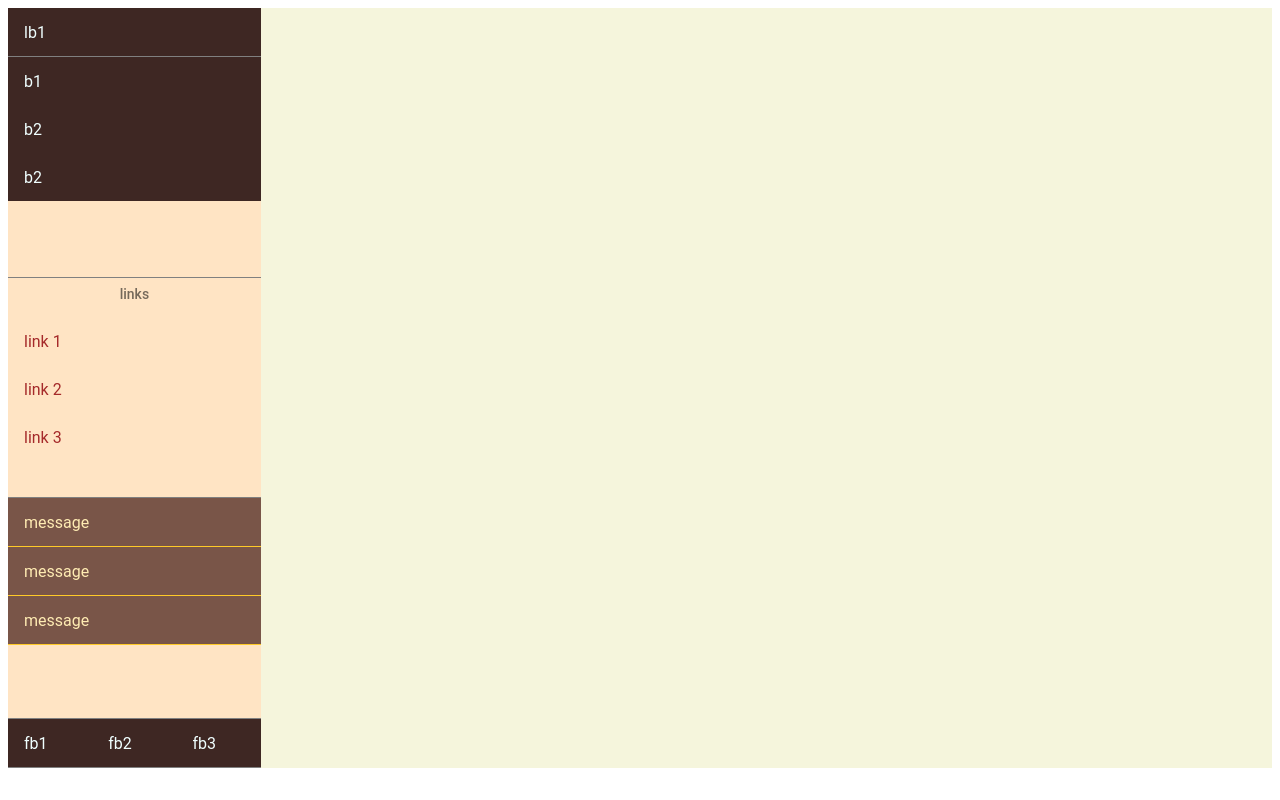
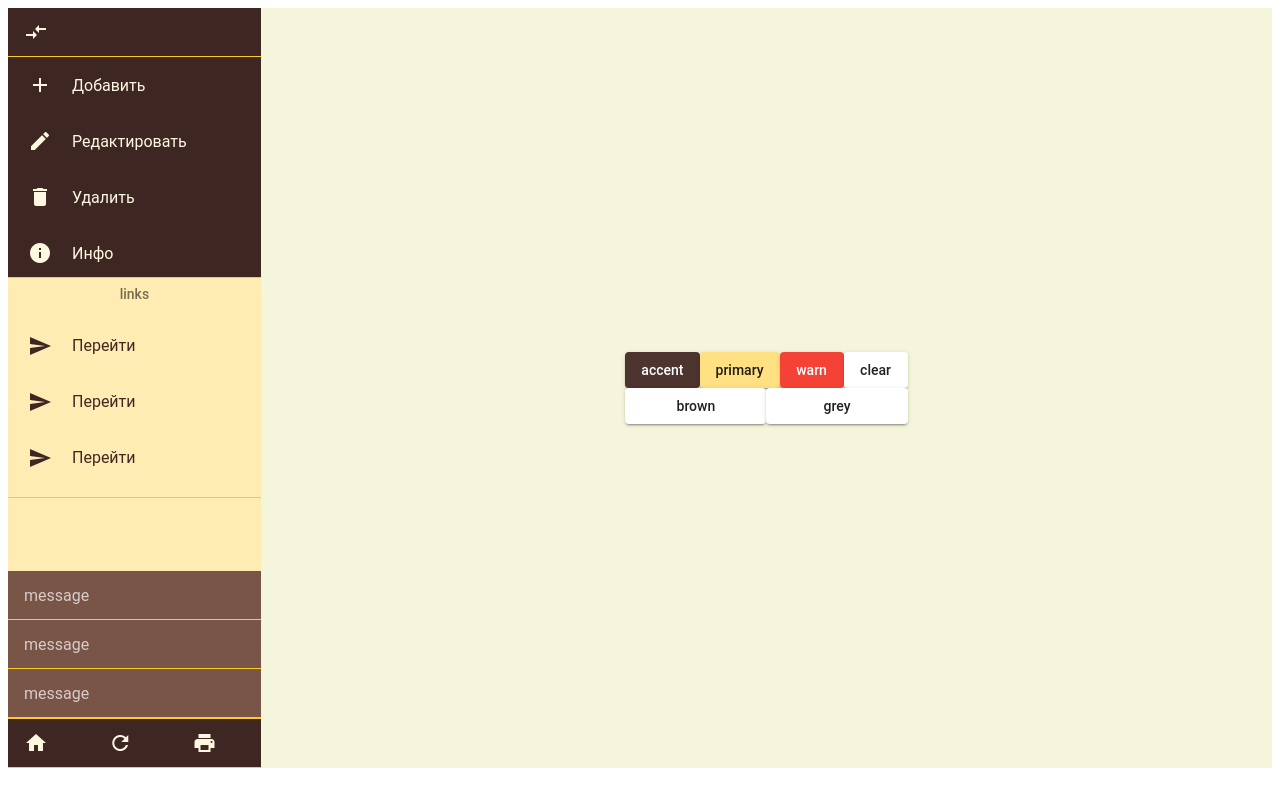
Before and after one commit to PavelShvykyj/mat-components, an Angular app: page / in a window 1280 px wide. Built offline with nearby package versions, Linux system fonts and the light colour scheme.

Commit message:
multy theme add

```diff
--- a/angular.json
+++ b/angular.json
@@ -27,7 +27,7 @@
               "src/assets"
             ],
             "styles": [
-              "src/styles.sass"
+              "src/styles.scss"
             ],
             "scripts": [],
             "es5BrowserSupport": true
--- a/src/app/app.component.html
+++ b/src/app/app.component.html
@@ -1,9 +1,13 @@
 
 <div fxLayout="row"
-     fxLayoutAlign="start stretch" class="container">
+     fxLayoutAlign="start stretch"
+     class="container"
+     [ngClass]="{'brown-theme': themes['brown'],
+                   'grey-theme': themes['grey']}">
+
 
      <!-- PANEL  -->
-     <div fxFlex="1 0 20%"
+     <div [fxFlex]="GetPanelFlexOption()"
           fxFlexFill
           class="panel"
           fxLayout="column"
@@ -13,13 +17,14 @@
         <!-- HEADER (litle butons) -->
         <mat-action-list fxFlex="1 0 "
              fxFlexFill
-             fxLayout="row-reverse"
-             fxLayoutAlign="start start"
+             fxLayout="row"
+             fxLayoutAlign="end end"
              class="panel-item pt-0">
+             <button mat-list-item fxFlex="1  " class="dark" (click)="ChangeExpandedPanel()">  <mat-icon>compare_arrows</mat-icon> </button>
 
 
-            <button mat-list-item class="dark"> lb1 </button>
         </mat-action-list>
+
 
         <!-- BUTTONS  -->
         <mat-action-list fxFlex="10 0 "
@@ -28,23 +33,19 @@
 
              class="panel-item scrollable pt-0">
 
-            <button fxFlex="1 0 1fr" mat-list-item class="dark"> b1 </button>
-            <button fxFlex="1 0 1fr" mat-list-item class="dark"> b2 </button>
-            <button fxFlex="1 0 1fr" mat-list-item class="dark"> b2 </button>
+             <button fxFlex="1 0 1fr" mat-list-item class="dark"> <mat-icon mat-list-icon>add</mat-icon> <span mat-line *ngIf="panelExpanded"> Добавить </span> </button>
 
 
+            <button fxFlex="1 0 1fr" mat-list-item class="dark"> <mat-icon mat-list-icon>edit</mat-icon> <span mat-line *ngIf="panelExpanded"> Редактировать </span> </button>
+            <button fxFlex="1 0 1fr" mat-list-item class="dark"> <mat-icon mat-list-icon>delete</mat-icon> <span mat-line *ngIf="panelExpanded"> Удалить </span> </button>
+            <button fxFlex="1 0 1fr" mat-list-item class="dark"> <mat-icon mat-list-icon>info</mat-icon> <span mat-line *ngIf="panelExpanded"> Инфо </span> </button>
+            <button fxFlex="1 0 1fr" mat-list-item class="dark"> <mat-icon mat-list-icon>info</mat-icon> <span mat-line *ngIf="panelExpanded"> Инфо </span> </button>
+            <button fxFlex="1 0 1fr" mat-list-item class="dark"> <mat-icon mat-list-icon>info</mat-icon> <span mat-line *ngIf="panelExpanded"> Инфо </span> </button>
+            <button fxFlex="1 0 1fr" mat-list-item class="dark"> <mat-icon mat-list-icon>info</mat-icon> <span mat-line *ngIf="panelExpanded"> Инфо </span> </button>
+            <button fxFlex="1 0 1fr" mat-list-item class="dark"> <mat-icon mat-list-icon>info</mat-icon> <span mat-line  *ngIf="panelExpanded"> Инфо </span> </button>
+        </mat-action-list>
 
 
-
-        </mat-action-list>
-
-        <!-- LINKS  -->
-        <!--<div
-             fxFlex="9 0 "
-             fxFlexFill
-             fxLayout="column"
-             fxLayoutAlign="start center"
-             class="panel-item scrollable">-->
 
         <mat-nav-list
             fxFlex="10 0 "
@@ -54,18 +55,24 @@
             class="panel-item scrollable pt-0">
 
             <h3 mat-subheader>links</h3>
-            <a fxFlex="1 0 1fr" mat-list-item class="primary"> link 1</a>
-            <a fxFlex="1 0 1fr" mat-list-item class="primary"> link 2</a>
-            <a fxFlex="1 0 1fr" mat-list-item class="primary"> link 3</a>
+            <a fxFlex="1 0 1fr" mat-list-item class="primary"> <mat-icon mat-list-icon>send</mat-icon> <span mat-line  *ngIf="panelExpanded"> Перейти  </span></a>
+            <a fxFlex="1 0 1fr" mat-list-item class="primary"> <mat-icon mat-list-icon>send</mat-icon> <span mat-line  *ngIf="panelExpanded"> Перейти  </span></a>
+            <a fxFlex="1 0 1fr" mat-list-item class="primary"> <mat-icon mat-list-icon>send</mat-icon> <span mat-line  *ngIf="panelExpanded"> Перейти  </span></a>
+            <a fxFlex="1 0 1fr" mat-list-item class="primary"> <mat-icon mat-list-icon>send</mat-icon> <span mat-line  *ngIf="panelExpanded"> Перейти  </span></a>
+            <a fxFlex="1 0 1fr" mat-list-item class="primary"> <mat-icon mat-list-icon>send</mat-icon> <span mat-line  *ngIf="panelExpanded"> Перейти  </span></a>
+            <a fxFlex="1 0 1fr" mat-list-item class="primary"> <mat-icon mat-list-icon>send</mat-icon> <span mat-line  *ngIf="panelExpanded"> Перейти  </span></a>
+
         </mat-nav-list>
 
 
 
         <!-- MESSAGES  -->
-        <mat-list fxFlex="10 0 "
+        <mat-list
+             *ngIf="panelExpanded"
+             fxFlex="10 0 "
              fxFlexFill
              fxLayout="column"
-             fxLayoutAlign="start center"
+             fxLayoutAlign="end center"
 
              class="panel-item scrollable pt-0">
              <mat-list-item class="secondry"> message </mat-list-item>
@@ -76,22 +83,37 @@
 
 
         <!-- FOOTER (atle butons)  -->
-        <mat-action-list fxFlex="1 0 "
+        <mat-action-list [fxFlex]="GetFooterFlexOption()"
              fxFlexFill
-             fxLayout="row"
+             [fxLayout]="GetLitleButtonsLayout()"
              fxLayoutAlign="end end"
-
              class="panel-item pt-0">
-            <button mat-list-item fxFlex="1  " class="dark"> fb1 </button>
-            <button mat-list-item fxFlex="1  " class="dark"> fb2 </button>
-            <button mat-list-item fxFlex="1  " class="dark"> fb3 </button>
+            <button mat-list-item fxFlex="1  " class="dark"> <mat-icon>home</mat-icon> </button>
+            <button mat-list-item fxFlex="1  " class="dark"> <mat-icon>refresh</mat-icon> </button>
+            <button mat-list-item fxFlex="1  " class="dark"> <mat-icon>print</mat-icon> </button>
         </mat-action-list>
 
      </div>
 
      <!-- BODY  -->
-     <div fxFlex="9 0 80%" fxFlexFill class="body">
-
+     <div
+     fxLayout="row"
+     fxLayoutAlign="center center"
+     [fxFlex]="GetBodyFlexOption()"
+     fxFlexFill
+     class="body">
+          <div fxLayout="column">
+          <div fxLayout="row">
+               <button  mat-raised-button color="accent"  > accent </button>
+               <button  mat-raised-button color="primary" > primary </button>
+               <button  mat-raised-button color="warn" > warn </button>
+               <button  mat-raised-button  > clear </button>
+          </div>
+          <div fxLayout="row">
+               <button fxFlex mat-raised-button (click)="SetTheme('brown')">brown</button>
+               <button fxFlex mat-raised-button  (click)="SetTheme('grey')"> grey </button>
+          </div>
+          </div>
      </div>
 
 
--- a/src/app/app.component.scss
+++ b/src/app/app.component.scss
@@ -1,88 +1,7 @@
-$brown900 : #3E2723;
-$brown500 : #795548;
-$brown100 : #D7CCC8;
-$brown50 : #EFEBE9;
+@import '../panel.scss';
 
-$amber100 : #FFECB3;
-$amber400 : #FFCA28;
+$bodyBackground  : beige;
 
-
-$panelBackground : bisque;
-$bodyBackground : beige;
-
-.p-0 {
-    padding: 0px;
-}
-
-.pt-0 {
-    padding-top: 0px;
-}
-
-.dark {
-    background: $brown900;
-    color: azure;
-    &:hover {
-        background: $brown500;
-      }
-    &:focus {
-       color: brown;
-    }
-}
-
-.primary {
-    background-color: $panelBackground;
-    color: brown;
-    &:hover {
-        background: $brown500;
-        color: azure;
-      }
-}
-
-.secondry {
-    background-color: $brown500;
-    color: $amber100;
-    border-bottom: 1px solid $amber400;
-    &:hover {
-        background: $brown500;
-        color: azure;
-      }
-}
-
-.container {
-    height: 95vh;
-    color: brown;
-}
-
-.panel {
-    background-color: $panelBackground;
-}
-
-.body {
+ .body {
     background-color: $bodyBackground;
 }
-
-.panel-item {
-    border-bottom: 1px solid grey
-}
-
-.scrollable {
-    overflow: auto !important;
-}
-
-::-webkit-scrollbar {
-    width: 5%;
-    max-width: 10px;
-    min-width: 4px;
-    padding-right: 1px;
-}
-
-::-webkit-scrollbar-thumb {
-    background: #b30000;
-    border-radius: 5px 5px 5px 5px;
-    opacity : 0;
-}
-
-
-::-webkit-scrollbar-thumb:hover {
-    opacity : 1;
-}
--- a/src/app/app.component.ts
+++ b/src/app/app.component.ts
@@ -7,4 +7,63 @@ import { Component } from '@angular/core';
 })
 export class AppComponent {
   title = 'flex';
+  themes = {
+    "brown" : true,
+    "grey"  : false
+
+  }
+
+  panelExpanded : boolean = true
+
+  SetTheme(theme : string) {
+    let props : Array<string> = Object.getOwnPropertyNames(this.themes);
+    props.forEach(element => {
+      this.themes[element] = false;
+    });
+
+    this.themes[theme] = true;
+
+  }
+
+  ChangeExpandedPanel() {
+    this.panelExpanded = !this.panelExpanded;
+  }
+
+  GetLitleButtonsLayout() : string {
+    if(this.panelExpanded) {
+      return "row";
+    }
+    else {
+      return "column";
+    }
+  }
+
+  GetPanelFlexOption() {
+    if(this.panelExpanded) {
+      return "1 0 20%";
+    }
+    else {
+      return "1 0 5%";
+    }
+  }
+
+  GetBodyFlexOption() {
+    if(this.panelExpanded) {
+      return "1 0 80%";
+    }
+    else {
+      return "1 0 95%";
+    }
+  }
+
+  GetFooterFlexOption() {
+    if(this.panelExpanded) {
+      return "1 0 ";
+    }
+    else {
+      return "5 0 ";
+    }
+  }
+
+
 }
--- a/src/app/app.module.ts
+++ b/src/app/app.module.ts
@@ -6,6 +6,7 @@ import { AppComponent } from './app.component';
 import { MatButtonModule } from '@angular/material/button';
 import {MatListModule} from '@angular/material/list';
 import { FlexLayoutModule } from '@angular/flex-layout';
+import { MatIconModule } from '@angular/material/icon';
 
 @NgModule({
   declarations: [
@@ -17,6 +18,7 @@ import { FlexLayoutModule } from '@angular/flex-layout';
     BrowserAnimationsModule,
     MatButtonModule,
     MatListModule,
+    MatIconModule,
     FlexLayoutModule
 
   ],
--- /dev/null
+++ b/src/panel.scss
@@ -0,0 +1,117 @@
+/* You can add global styles to this file, and also import other style files */
+@import '~@angular/material/theming';
+
+@include mat-core();
+
+
+
+$brown-app-primary: mat-palette($mat-amber,200,100,50);
+$brown-app-accent:  mat-palette($mat-brown, 800, 400, 100);
+$brown-app-warn:    mat-palette($mat-red);
+$brown-app-theme: mat-light-theme($brown-app-primary, $brown-app-accent, $brown-app-warn);
+
+
+
+$grey-app-primary: mat-palette($mat-deep-purple);
+$grey-app-accent:  mat-palette($mat-blue-gray);
+$grey-app-warn:    mat-palette($mat-red);
+$grey-app-theme: mat-light-theme($grey-app-primary, $grey-app-accent, $grey-app-warn);
+
+
+@mixin inherit_theme($theme) {
+
+    $accent : map-get($theme , accent );
+    $primary : map-get($theme , primary );
+    $warn : map-get($theme , warn );
+    $panelBackground : mat-color($primary,100);
+    $foreground : map-get($theme, foreground);
+    $lightcolor : mat-color($primary,50);
+    $darkcolor  : mat-color($accent,900);
+
+    .dark  {
+        background: mat-color($accent,900);
+        color: $lightcolor !important;
+        &:hover {
+            background: mat-color($accent,500) !important;
+          }
+        &:focus {
+           color: $darkcolor !important;
+        }
+    }
+
+    .primary {
+        background-color: $panelBackground;
+        color: $darkcolor !important;
+        &:hover {
+            background: mat-color($accent,500) !important;
+            color: $lightcolor !important;
+          }
+    }
+
+    .secondry {
+        background-color: mat-color($accent,500) !important;
+        color:  mat-color($accent,100) !important;
+        border-bottom: 1px solid mat-color($primary,400);
+        &:hover {
+            background: mat-color($accent,500) !important;
+            color: $lightcolor !important;
+          }
+    }
+
+    .panel {
+        background-color: $panelBackground;
+    }
+
+    .panel-item {
+        border-bottom: 1px solid mat-color($primary,400)
+    }
+
+    ::-webkit-scrollbar {
+        width: 5%;
+        max-width: 10px;
+        min-width: 4px;
+        padding-right: 1px;
+    }
+
+    ::-webkit-scrollbar-thumb {
+        background: mat-color($primary,700);
+        border-radius: 5px 5px 5px 5px;
+        opacity : 0;
+    }
+
+
+    ::-webkit-scrollbar-thumb:hover {
+        opacity : 1;
+    }
+
+
+}
+
+.brown-theme {
+    @include angular-material-theme($brown-app-theme);
+    @include inherit_theme($brown-app-theme);
+}
+
+.grey-theme {
+    @include angular-material-theme($grey-app-theme);
+    @include inherit_theme($grey-app-theme);
+}
+
+.p-0 {
+    padding: 0px;
+}
+
+.pt-0 {
+    padding-top: 0px;
+}
+
+
+
+.container {
+    height: 95vh;
+}
+
+
+.scrollable {
+    overflow: auto !important;
+}
--- a/src/styles.sass
+++ /dev/null
@@ -1,2 +0,0 @@
-/* You can add global styles to this file, and also import other style files */
-@import "~@angular/material/prebuilt-themes/indigo-pink.css";
--- /dev/null
+++ b/src/styles.scss
@@ -0,0 +1,2 @@
+@import 'panel.scss';
+@import 'https://fonts.googleapis.com/icon?family=Material+Icons';
```
